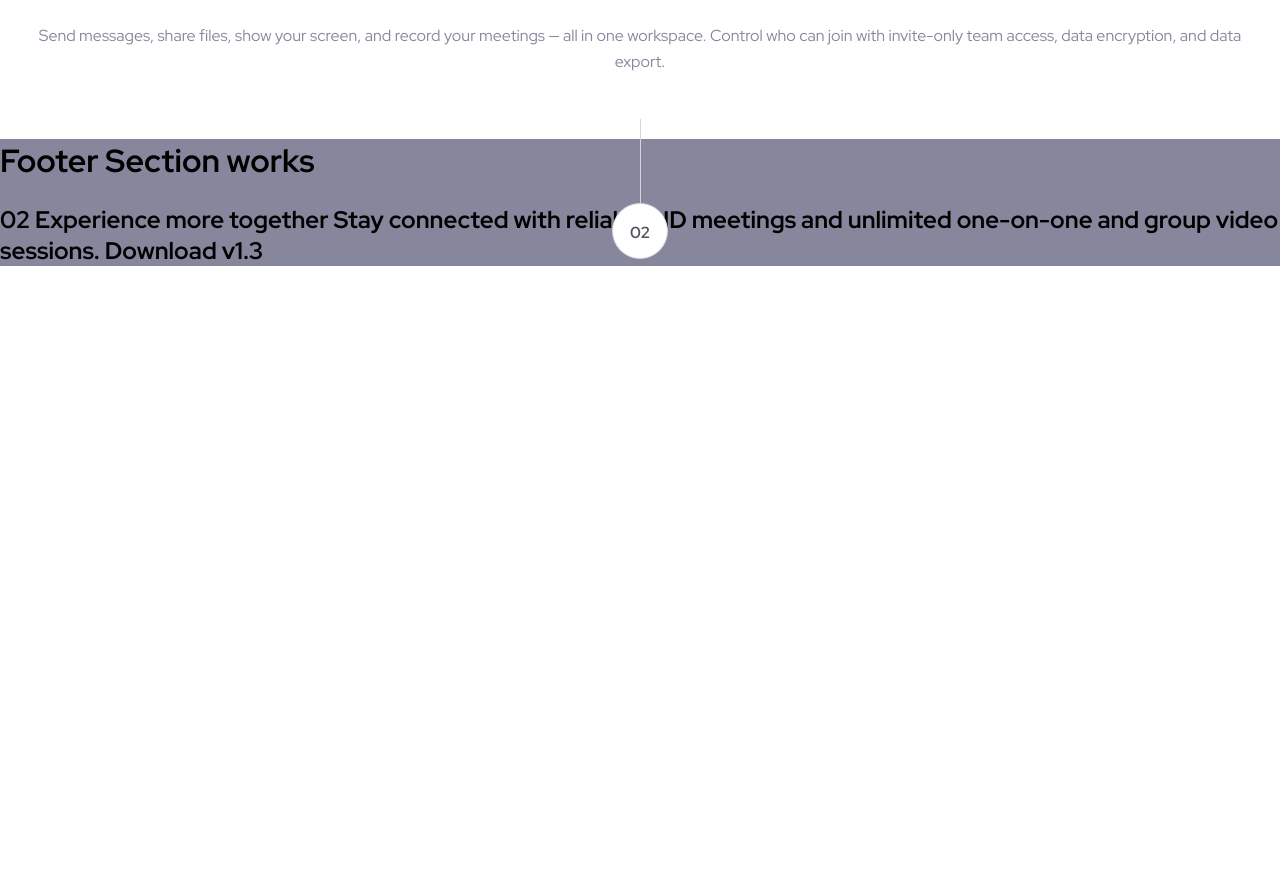
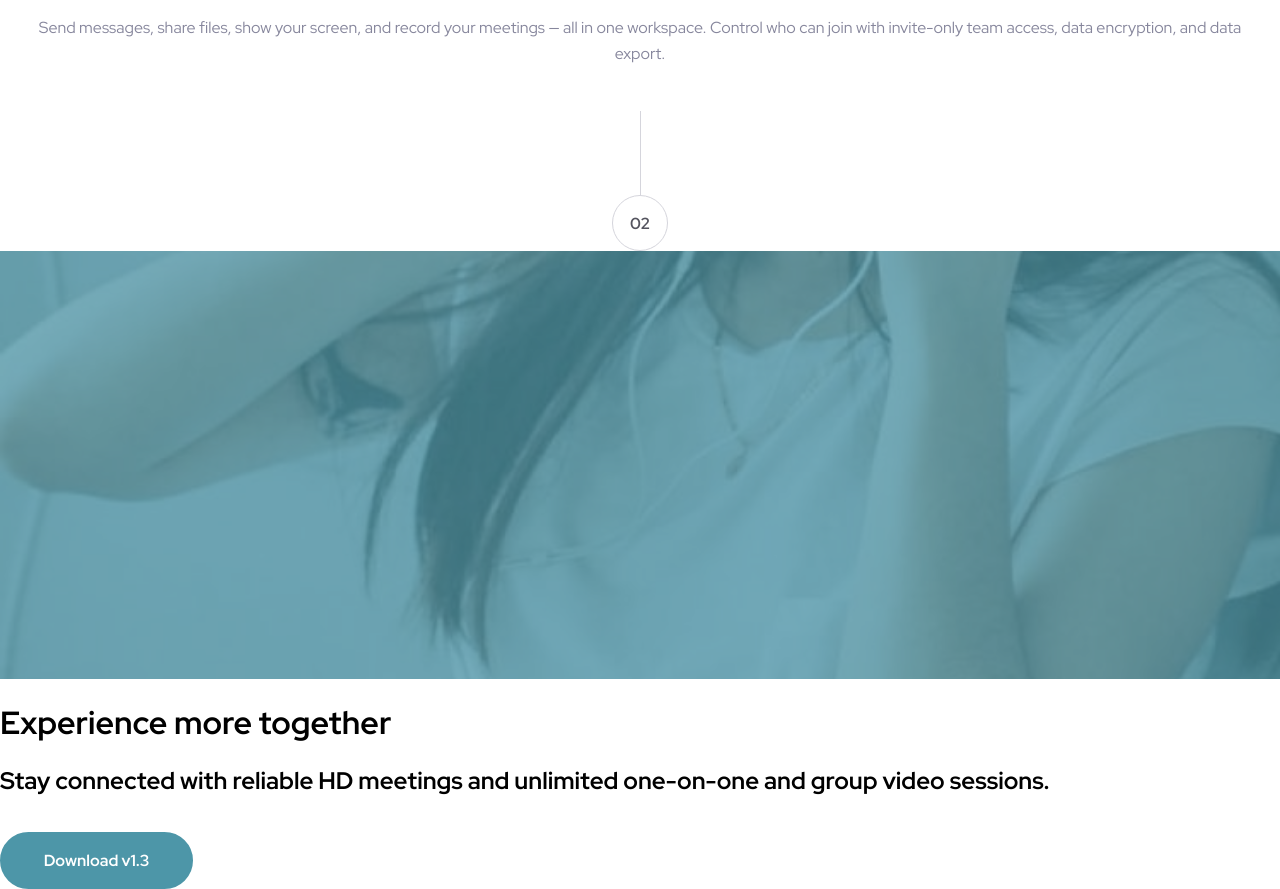
Before and after one commit to R3sty/meet-landing-homepage, a React (Vite) app: page / in a window 1280 px wide. Shown: the part 1200-2089 px from the top of the page. Before the commit the page ends 1486 px from the top, so only its background shows below. Built offline with nearby package versions, Linux system fonts and the light colour scheme.

Commit message:
started working on footer - fixed z-index

```diff
--- a/src/scss/components/_divider.scss
+++ b/src/scss/components/_divider.scss
@@ -1,14 +1,13 @@
 @use '../util/' as util;
 
 .__divider-container {
-    margin-top: util.rem(64);
-    margin-bottom: util.rem(64);
+    margin-top: util.rem(128);
     position: relative;
     left: 50%;
     transform: translateX(-50%);
 
     &.__divider {
-        position: absolute;
+        position: relative;
         width: util.rem(56);
         height: util.rem(56);
         border-radius: 50%;
@@ -18,6 +17,7 @@
         line-height: 50px;
         font-size: 24px;
         font-weight: bold;
+        z-index: 9999;
 
 
         &::before {
@@ -35,7 +35,7 @@
 
     &.__divider-number {
         position: absolute;
-        transform: translate(-50%, -120%);
+        transform: translate(-50%, -250%);
         color: hsl(240, 6%, 35%);
         font-size: util.rem(16);
         font-weight: 900;
--- a/src/scss/sections/_feature.scss
+++ b/src/scss/sections/_feature.scss
@@ -1,8 +1,7 @@
 @use '../util/' as util;
 
 .feature-container {
-    padding-top: util.rem(128);
-    margin-top: util.rem(128);
+    margin-top: util.rem(64);
     display: block;
     justify-content: center;
     text-align: center;
--- a/src/scss/sections/_footer.scss
+++ b/src/scss/sections/_footer.scss
@@ -1,5 +1,31 @@
 @use '../util/' as util;
 
 .footer-container {
-    background-color: var(--gray);
+
+    .__footer-image {
+        width: full;
+        height: util.rem(428);
+        position: relative;
+        background-image: url('/image-footer.jpg');
+        background-size: cover;
+        background-position: center;
+        z-index: -1;
+
+        /* Overlay with semi-transparent color */
+        &::before {
+            content: '';
+            position: absolute;
+            top: 0;
+            left: 0;
+            width: 100%;
+            height: 100%;
+            background-color: var(--teal);
+            mix-blend-mode: normal;
+            opacity: 0.75;
+            /* semi-transparent black color */
+        }
+    }
+
+
+
 }
--- a/src/sections/Feature.tsx
+++ b/src/sections/Feature.tsx
@@ -20,11 +20,6 @@ const Feature = () => {
 				all in one workspace. Control who can join with invite-only team access,
 				data encryption, and data export.
 			</p>
-			<div className='__divider-container'>
-				<div className='__divider-container __divider'>
-					<span className='__divider-container __divider-number'>02</span>
-				</div>
-			</div>
 		</main>
 	);
 };
--- a/src/sections/Footer.tsx
+++ b/src/sections/Footer.tsx
@@ -1,11 +1,28 @@
+import Button from '../components/Button';
+
 const Footer = () => {
 	return (
 		<div className='footer-container'>
-			<h1>Footer Section works</h1>
+			<div className='__divider-container'>
+				<div className='__divider-container __divider'>
+					<span className='__divider-container __divider-number'>02</span>
+				</div>
+			</div>
+			<div className='__footer-image'></div>
+			<h1>Experience more together</h1>
 			<h2>
-				02 Experience more together Stay connected with reliable HD meetings and
-				unlimited one-on-one and group video sessions. Download v1.3
+				Stay connected with reliable HD meetings and unlimited one-on-one and
+				group video sessions.
 			</h2>
+			<Button
+				type={'submit'}
+				buttonText={
+					<span>
+						Download <span className='__version-text'> v1.3</span>
+					</span>
+				}
+				className='button'
+			></Button>
 		</div>
 	);
 };
```
Also changed, not shown: image-footer.jpg (renamed from src/assets/mobile/image-footer.jpg).
